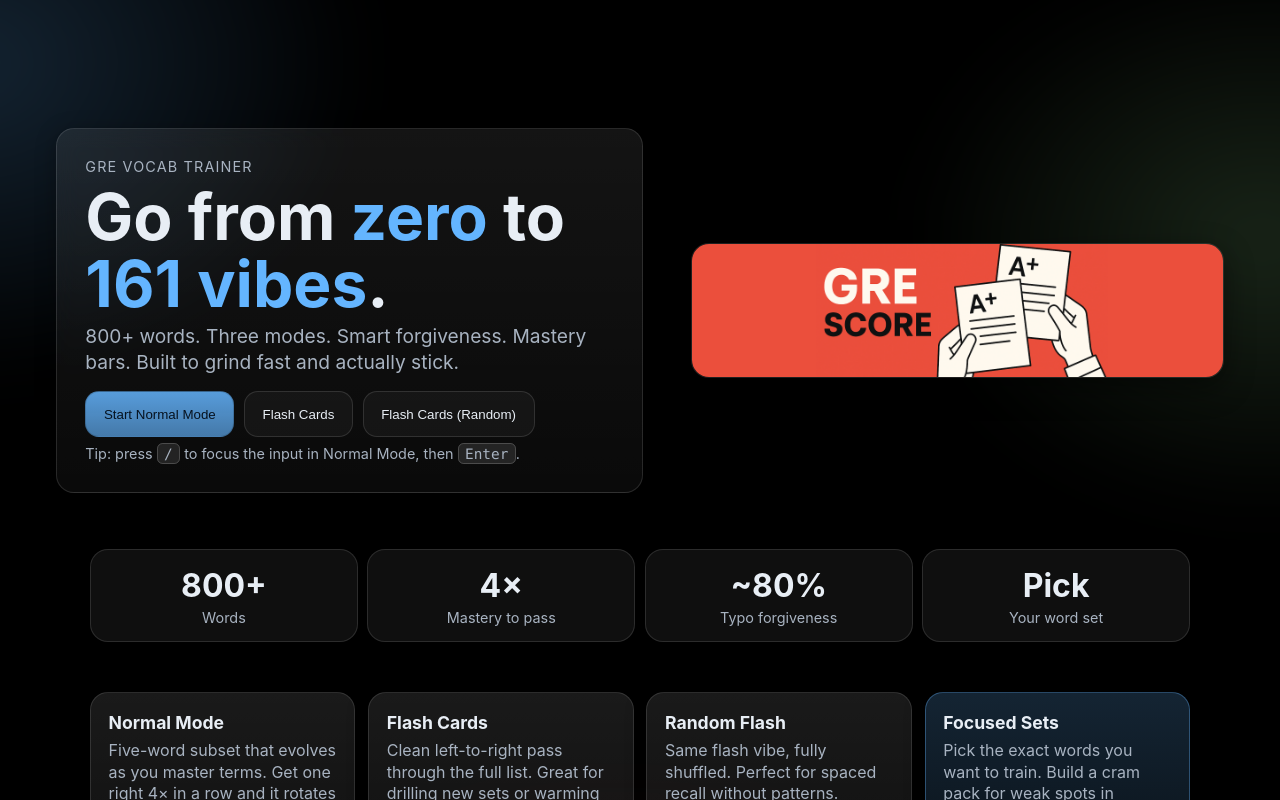
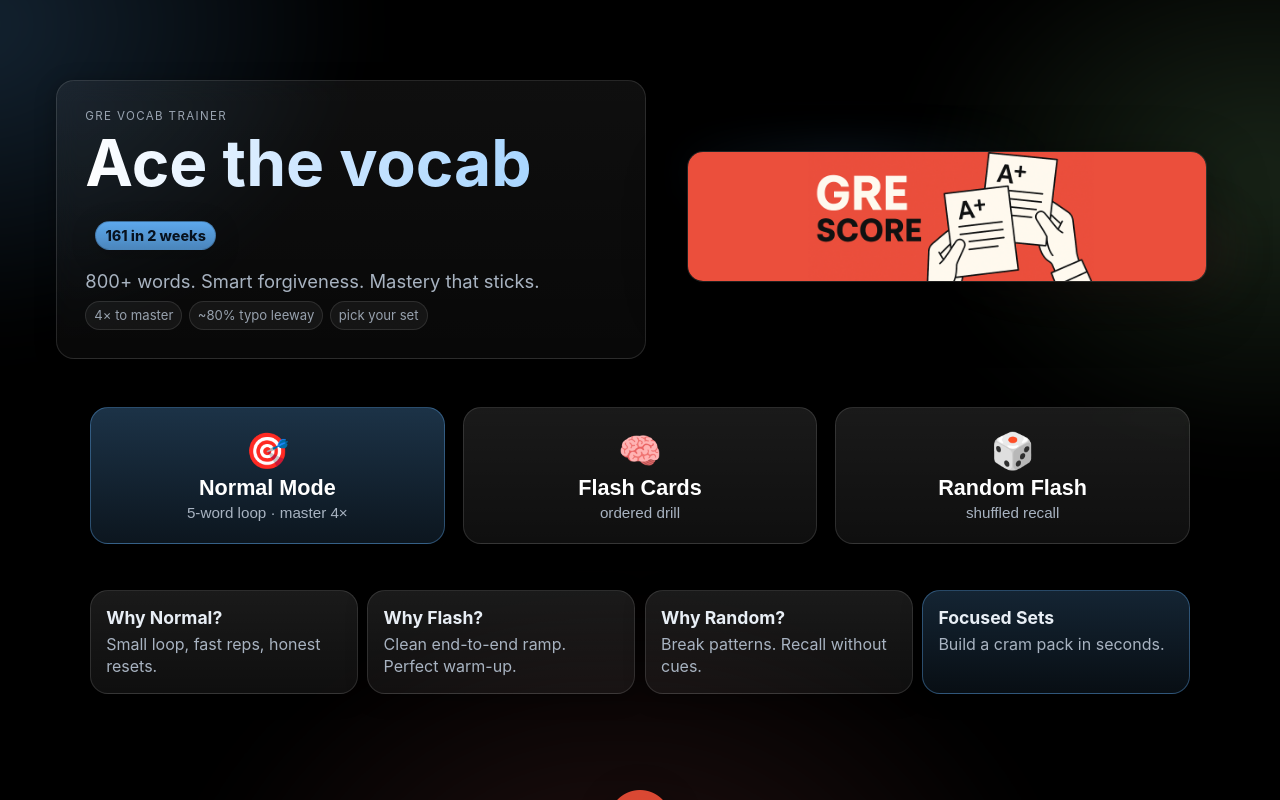
Before and after one commit to KallanFraser/GREVocabTester, a Next.js app in the folder Client/: page / in a window 1280 px wide. Built offline with nearby package versions, Linux system fonts and the light colour scheme.

Commit message:
Second Version

```diff
--- a/Client/app/page.jsx
+++ b/Client/app/page.jsx
@@ -16,116 +16,88 @@
 
 	return (
 		<main id="home-landing">
-			{/* Animated backdrop (pure CSS) */}
 			<div className="home-bg" aria-hidden="true" />
 
-			{/* Hero */}
-			<section className="home-hero">
+			{/* HERO — compact, punchy */}
+			<section className="home-hero home-hero--v2">
 				<div className="home-hero__content">
 					<div className="home-hero__eyebrow">GRE Vocab Trainer</div>
-					<h1 className="home-hero__title">
-						Go from <span>zero</span> to <span>161 vibes</span>.
+
+					<h1 className="home-hero__title home-hero__title--gradient">
+						Ace the vocab
+						<span className="home-badge">161 in 2 weeks</span>
 					</h1>
-					<p className="home-hero__subtitle">
-						800+ words. Three modes. Smart forgiveness. Mastery bars. Built to grind fast and
-						actually stick.
-					</p>
 
-					<div className="home-cta-row">
-						<button className="home-btn home-btn--primary" onClick={() => setMode("test")}>
-							Start Normal Mode
-						</button>
-						<button className="home-btn" onClick={() => setMode("practice")}>
-							Flash Cards
-						</button>
-						<button className="home-btn" onClick={() => setMode("learn")}>
-							Flash Cards (Random)
-						</button>
-					</div>
+					<p className="home-hero__subtitle">800+ words. Smart forgiveness. Mastery that sticks.</p>
 
-					<div className="home-kbd">
-						Tip: press <kbd>/</kbd> to focus the input in Normal Mode, then <kbd>Enter</kbd>.
+					<div className="home-hero__pills" aria-hidden="true">
+						<span>4× to master</span>
+						<span>~80% typo leeway</span>
+						<span>pick your set</span>
 					</div>
 				</div>
 
-				{/* Banner art */}
-				<div className="home-hero__media">
+				<div className="home-hero__media home-hero__media--frame">
 					<img
-						className="home-banner"
+						className="home-banner home-banner--float"
 						src="/images/GRETesterBanner.png"
-						alt="GRE SCORE banner with A+ cards"
+						alt="GRE SCORE banner"
 						decoding="async"
 					/>
 				</div>
 			</section>
 
-			{/* Value strip */}
-			<section className="home-strip">
-				<div className="home-chip">
-					<span className="home-chip__big">800+</span>
-					<span className="home-chip__label">Words</span>
-				</div>
-				<div className="home-chip">
-					<span className="home-chip__big">4×</span>
-					<span className="home-chip__label">Mastery to pass</span>
-				</div>
-				<div className="home-chip">
-					<span className="home-chip__big">~80%</span>
-					<span className="home-chip__label">Typo forgiveness</span>
-				</div>
-				<div className="home-chip">
-					<span className="home-chip__big">Pick</span>
-					<span className="home-chip__label">Your word set</span>
-				</div>
+			{/* Mode picker */}
+			<section className="home-modes" aria-label="Choose a mode">
+				<button className="mode-card mode-card--primary" onClick={() => setMode("test")}>
+					<div className="mode-emoji" aria-hidden>
+						🎯
+					</div>
+					<div className="mode-title">Normal Mode</div>
+					<div className="mode-sub">5-word loop · master 4×</div>
+				</button>
+
+				<button className="mode-card" onClick={() => setMode("practice")}>
+					<div className="mode-emoji" aria-hidden>
+						🧠
+					</div>
+					<div className="mode-title">Flash Cards</div>
+					<div className="mode-sub">ordered drill</div>
+				</button>
+
+				<button className="mode-card" onClick={() => setMode("learn")}>
+					<div className="mode-emoji" aria-hidden>
+						🎲
+					</div>
+					<div className="mode-title">Random Flash</div>
+					<div className="mode-sub">shuffled recall</div>
+				</button>
 			</section>
 
-			{/* Feature cards */}
-			<section className="home-grid">
+			{/* Mini details */}
+			<section className="home-grid home-grid--compact">
 				<article className="home-card">
-					<h3>Normal Mode</h3>
-					<p>
-						Five-word subset that evolves as you master terms. Get one right 4× in a row and it
-						rotates out. Miss? Bars reset. It’s honest.
-					</p>
-					<button className="home-card__btn" onClick={() => setMode("test")}>
-						Run it →
-					</button>
+					<h3>Why Normal?</h3>
+					<p>Small loop, fast reps, honest resets.</p>
 				</article>
-
 				<article className="home-card">
-					<h3>Flash Cards</h3>
-					<p>
-						Clean left-to-right pass through the full list. Great for drilling new sets or warming
-						up before a test block.
-					</p>
-					<button className="home-card__btn" onClick={() => setMode("practice")}>
-						Drill →
-					</button>
+					<h3>Why Flash?</h3>
+					<p>Clean end-to-end ramp. Perfect warm-up.</p>
 				</article>
-
 				<article className="home-card">
-					<h3>Random Flash</h3>
-					<p>Same flash vibe, fully shuffled. Perfect for spaced recall without patterns.</p>
-					<button className="home-card__btn" onClick={() => setMode("learn")}>
-						Shuffle →
-					</button>
+					<h3>Why Random?</h3>
+					<p>Break patterns. Recall without cues.</p>
 				</article>
-
 				<article className="home-card home-card--accent">
 					<h3>Focused Sets</h3>
-					<p>
-						Pick the exact words you want to train. Build a cram pack for weak spots in seconds.
-					</p>
-					<button className="home-card__btn" onClick={() => setMode("test")}>
-						Select in-app →
-					</button>
+					<p>Build a cram pack in seconds.</p>
 				</article>
 			</section>
 
-			{/* Social proof / minimal flex */}
+			{/* Footer note — small logo */}
 			<section className="home-footnote">
 				<img className="home-logo" src="/images/GREWebsiteLogo.png" alt="GRE logo" />
-				<p>Built to grind. No fluff. If you’re serious about scoring, this is the move.</p>
+				<p>Built to grind. No fluff.</p>
 			</section>
 		</main>
 	);
--- a/Client/styles/globals.css
+++ b/Client/styles/globals.css
@@ -7,7 +7,7 @@
 	/* Colors */
 	--bg: #000000;
 	--surface: rgba(59, 59, 59, 0);
-	--surface-strong: rgb(255, 255, 255);
+	--surface-strong: #ffffff;
 	--text: #e8eef5;
 	--muted: #a8b3c1;
 	--accent: #64b5ff;
@@ -53,7 +53,7 @@
 }
 
 body {
-	background: black;
+	background: var(--bg);
 	color: var(--text);
 	padding: 0;
 	margin: 0;
@@ -62,7 +62,7 @@
 	line-height: 1.35;
 }
 
-/* Reduce motion for users who prefer it */
+/* Accessibility: respect reduced motion */
 @media (prefers-reduced-motion: reduce) {
 	* {
 		animation: none !important;
@@ -70,12 +70,18 @@
 	}
 }
 
+/* Prevent stray horizontal scroll + 100vw traps */
+html,
+body {
+	overflow-x: hidden;
+}
+
 /* ==========================================================================
    Main Layout
    ========================================================================== */
 #main-section {
 	display: flex;
-	width: 100vw;
+	width: 100%;
 	flex-direction: column;
 	align-items: center;
 	gap: 6vh;
@@ -84,7 +90,7 @@
 }
 
 /* ==========================================================================
-   Current Word
+   Current Word (Test/Practice/Learn pages)
    ========================================================================== */
 #current-word {
 	display: flex;
@@ -99,14 +105,13 @@
 	border-radius: var(--r-lg);
 	box-shadow: var(--shadow-1);
 }
-
 #current-word h1 {
+	font-size: --fs-xxl;
 	font-size: var(--fs-xxl);
 	margin: 0;
 	letter-spacing: 0.02em;
 	text-shadow: 0 2px 18px rgba(123, 191, 255, 0.12);
 }
-
 #current-word h2 {
 	font-size: var(--fs);
 	margin: 0;
@@ -122,7 +127,6 @@
 	margin: 1rem 0 0.75rem;
 	gap: 0.65rem;
 }
-
 .tracker-bars li {
 	width: clamp(3rem, 8vw, 5rem);
 	height: 1rem;
@@ -131,14 +135,13 @@
 	list-style: none;
 	outline: 1px solid rgba(255, 255, 255, 0.08);
 }
-
 .tracker-bars li.green {
 	background-color: var(--success);
 	outline: 1px solid rgba(0, 0, 0, 0.15);
 }
 
 /* ==========================================================================
-   Answer Section (free-response and multiple-choice container)
+   Answer Section (free-response + multiple choice container)
    ========================================================================== */
 #answer-section {
 	display: flex;
@@ -148,7 +151,7 @@
 	gap: 1rem;
 }
 
-/* ---------------- Free-response form ---------------- */
+/* Free-response form */
 #form-section {
 	display: flex;
 	flex-wrap: wrap;
@@ -161,7 +164,6 @@
 	padding: 0.6rem;
 	box-shadow: var(--shadow-1);
 }
-
 #form-section input {
 	padding: 0.9rem 1rem;
 	border-radius: var(--r-md);
@@ -173,12 +175,10 @@
 	color: var(--text);
 	transition: box-shadow 160ms ease, border-color 160ms ease;
 }
-
 #form-section input:focus {
 	border-color: rgba(100, 181, 255, 0.6);
 	box-shadow: 0 0 0 3px rgba(100, 181, 255, 0.25);
 }
-
 #form-section button {
 	padding: 0.9rem 1.1rem;
 	border-radius: var(--r-md);
@@ -189,18 +189,15 @@
 	cursor: pointer;
 	transition: transform 160ms ease, box-shadow 160ms ease, background 160ms ease;
 }
-
 #form-section button:hover {
 	transform: translateY(-1px);
 	box-shadow: var(--shadow-1);
-	background: rgb(54, 54, 54);
 }
-
 #form-section button:active {
 	transform: translateY(0);
 }
 
-/* ---------------- Alert message ---------------- */
+/* Alert message */
 #alert-message {
 	font-size: clamp(1.6rem, 3vw, 2.5rem);
 	text-align: center;
@@ -209,14 +206,13 @@
 }
 
 /* ==========================================================================
-   Feedback Section (full definition + example)
+   Feedback Section (definition + example)
    ========================================================================== */
 #feedback-section {
 	font-size: clamp(1.1rem, 2.1vw, 1.35rem);
 	max-width: 900px;
 	text-align: center;
 	letter-spacing: 0.02rem;
-	font-family: Inter, "Segoe UI", Tahoma, Geneva, Verdana, sans-serif;
 	color: var(--muted);
 	background: var(--surface);
 	backdrop-filter: blur(var(--blur));
@@ -225,7 +221,6 @@
 	padding: var(--pad);
 	box-shadow: var(--shadow-1);
 }
-
 #full-definition p {
 	margin: 0 0 1.25rem;
 }
@@ -238,22 +233,20 @@
    ========================================================================== */
 #choose-words {
 	position: fixed;
-	bottom: 0;
-	margin-bottom: 2vw;
+	bottom: 2vh;
+	margin-bottom: 0;
 }
-
 #choose-words button {
 	padding: 0.8rem 1.1rem;
 	border-radius: var(--r-md);
 	border: none;
 	font-size: var(--fs);
-	background: rgb(49, 49, 49, 0.25);
+	background: rgba(49, 49, 49, 0.25);
 	backdrop-filter: blur(var(--blur));
 	cursor: pointer;
 	transition: transform 160ms ease, box-shadow 160ms ease, background 160ms ease;
-	color: white;
+	color: #fff;
 }
-
 #choose-words button:hover {
 	transform: translateY(-1px);
 	box-shadow: var(--shadow-1);
@@ -274,55 +267,47 @@
 	border: 1px solid rgba(255, 255, 255, 0.12);
 	box-shadow: var(--shadow-2);
 }
-
 /* 3 columns, fill top→bottom first */
 #overlay {
 	column-count: 3;
 	column-gap: 1.2rem;
 	width: 100%;
 }
-
 /* make table behave like a flowing list for columns */
 #overlay table,
 #overlay table tbody {
-	display: block; /* let rows become column items */
+	display: block;
 }
-
 #overlay table tr {
-	display: block; /* each row = one item in the column */
-	break-inside: avoid; /* don't split a row across columns */
+	display: block;
+	break-inside: avoid;
 	padding: 0.5rem 0.6rem;
+	margin-bottom: 0.35rem;
 	border-radius: var(--r-sm);
 	transition: background-color 140ms ease-in-out;
-	margin-bottom: 0.35rem; /* spacing between items */
 }
-
 #overlay table tr:hover {
 	background-color: rgba(255, 255, 255, 0.06);
 }
-
 #overlay table td {
-	display: inline-block; /* word + checkbox inline within the row */
-	padding: 0.25rem 0.25rem;
+	display: inline-block;
+	padding: 0.25rem;
 	vertical-align: middle;
 	font-size: var(--fs);
 	color: var(--text);
 }
-
 .word-data {
-	width: calc(100% - 2.6rem); /* leave room for the checkbox */
+	width: calc(100% - 2.6rem);
 	overflow: hidden;
 	text-overflow: ellipsis;
 	white-space: nowrap;
 }
-
 .word-checkbox {
 	transform: scale(1.4);
 	margin-left: 0.25rem;
 	accent-color: var(--accent);
 }
-
-/* Responsive: drop to 2 cols on tablets, 1 col on phones */
+/* Responsive columns */
 @media (max-width: 1024px) {
 	#overlay {
 		column-count: 2;
@@ -334,9 +319,7 @@
 	}
 }
 
-/* ==========================================================================
-   Buttons Section (inside overlay)
-   ========================================================================== */
+/* Buttons inside overlay */
 .buttons-section {
 	width: 100%;
 	display: flex;
@@ -344,7 +327,6 @@
 	gap: 0.6rem;
 	margin: 0.25rem 0 0.6rem;
 }
-
 .buttons-section button {
 	padding: 0.7rem 1rem;
 	border-radius: var(--r-md);
@@ -355,7 +337,6 @@
 	cursor: pointer;
 	transition: transform 140ms ease, box-shadow 140ms ease, background 140ms ease;
 }
-
 .buttons-section button:hover {
 	transform: translateY(-1px);
 	box-shadow: var(--shadow-1);
@@ -372,7 +353,6 @@
 	z-index: 1000;
 	pointer-events: none;
 }
-
 .popup-message {
 	background: rgba(8, 12, 18, 0.85);
 	color: var(--text);
@@ -384,19 +364,18 @@
 }
 
 /* ==========================================================================
-   Menu / Landing Page
+   Menu / Landing (generic, not the new Home)
    ========================================================================== */
 #menu {
 	display: flex;
 	flex-direction: column;
 	align-items: center;
 	width: 100%;
-	gap: 2.2rem;
-	margin-top: 16vh;
+	gap: 1.6rem;
+	margin-top: 12vh;
 	text-align: center;
 	padding-inline: 1.2rem;
 }
-
 .menu-card {
 	width: min(900px, 92vw);
 	display: flex;
@@ -411,16 +390,13 @@
 	box-shadow: var(--shadow-1);
 	margin-top: 15vh;
 }
-
 .menu-title h1 {
 	font-size: var(--fs-xl);
 	margin: 0;
 }
-
 .menu-title p {
 	margin: 0;
 	color: var(--muted);
-	font-family: Inter, "Segoe UI", Tahoma, Geneva, Verdana, sans-serif;
 	letter-spacing: 0.01rem;
 }
 
@@ -433,18 +409,16 @@
 	border-radius: var(--r-md);
 	border: none;
 	font-size: var(--fs);
-	background: rgb(49, 49, 49, 0.25);
+	background: rgba(49, 49, 49, 0.25);
 	color: var(--text);
 	cursor: pointer;
 	transition: transform 140ms ease, box-shadow 140ms ease, background 140ms ease;
 }
-
 .button-like:hover,
 .answer-button:hover {
 	transform: translateY(-1px);
 	box-shadow: var(--shadow-1);
 }
-
 .button-like:focus-visible,
 .answer-button:focus-visible,
 #form-section input:focus-visible {
@@ -453,41 +427,19 @@
 	border-color: rgba(100, 181, 255, 0.6);
 }
 
-.menu-buttons {
-	display: grid;
-	gap: 0.8rem;
-	grid-template-columns: repeat(3, minmax(160px, 1fr));
-	width: 100%;
-}
-
-@media (max-width: 820px) {
-	.menu-buttons {
-		grid-template-columns: 1fr;
-	}
-}
-
-/* Back button shares the same style via .button-like */
-.back-button {
-}
-
-/* ==========================================================================
-   Answer Buttons (states)
-   ========================================================================== */
+/* Answer Buttons (states) */
 .answer-button.correct {
 	background: linear-gradient(180deg, rgba(126, 186, 122, 0.95), rgba(126, 186, 122, 0.8));
 	border-color: rgba(0, 0, 0, 0.2);
 	color: #0d1a0d;
 }
-
 .answer-button.incorrect {
 	background: linear-gradient(180deg, rgba(229, 115, 115, 0.95), rgba(229, 115, 115, 0.85));
 	border-color: rgba(0, 0, 0, 0.2);
 	color: #1a0d0d;
 }
 
-/* ==========================================================================
-   Flash-card Grid (multiple choice layout)
-   ========================================================================== */
+/* Flash-card Grid (multiple choice layout) */
 .answer-section {
 	display: grid;
 	grid-template-columns: repeat(2, minmax(280px, 1fr));
@@ -495,7 +447,6 @@
 	width: min(980px, 92vw);
 	margin: 0 auto;
 }
-
 .answer-section .answer-button {
 	width: 100%;
 	text-align: left;
@@ -505,8 +456,6 @@
 	line-height: 1.45;
 	border-radius: var(--r-lg);
 }
-
-/* Mobile: stack */
 @media (max-width: 640px) {
 	.answer-section {
 		grid-template-columns: 1fr;
@@ -518,41 +467,19 @@
 	}
 }
 
-/* 1) Kill horizontal overflow that cascades into vertical scroll */
-html,
-body {
-	overflow-x: hidden;
-}
-
-/* 2) Stop the 100vw scrollbar trap */
-#main-section {
-	width: 100%; /* was 100vw */
-}
-
-/* 3) Fix the fixed button spacing */
-#choose-words {
-	position: fixed;
-	bottom: 2vh; /* use bottom offset */
-	margin-bottom: 0; /* was 2vw */
-}
-
-/* 4) (Optional) Trim landing spacing to avoid tiny overflow on short screens */
-#menu {
-	margin-top: 12vh; /* was 16vh */
-	gap: 1.6rem; /* was 2.2rem */
-}
-
-/* ===================== HOME LANDING (scoped) ===================== */
+/* ==========================================================================
+   HOME LANDING (scoped, v3) — only affects the new Home page
+   ========================================================================== */
 #home-landing {
 	position: relative;
 	min-height: 100dvh;
 	overflow: clip;
 	display: grid;
-	gap: 5vh;
+	gap: 4vh;
 	padding: clamp(16px, 3vw, 32px);
 }
 
-/* animated soft-gradient background */
+/* Animated soft-gradient background */
 #home-landing .home-bg {
 	position: absolute;
 	inset: -20vmax;
@@ -580,144 +507,175 @@
 	z-index: 1;
 	display: grid;
 	grid-template-columns: 1.1fr 1fr;
-	gap: clamp(20px, 4vw, 48px);
+	gap: clamp(16px, 3.2vw, 48px);
 	align-items: center;
 	width: min(1200px, 96%);
-	margin: 12vh auto 2vh;
+	margin: 6vh auto 0;
 }
-
 @media (max-width: 980px) {
 	#home-landing .home-hero {
 		grid-template-columns: 1fr;
-		margin-top: 10vh;
+	}
+	#home-landing .home-hero__media--frame {
+		order: -1;
+	} /* banner first on mobile */
+}
+
+#home-landing .home-hero__content {
+	padding: clamp(16px, 3vw, 28px);
+	border-radius: var(--r-lg);
+	background: linear-gradient(180deg, rgba(255, 255, 255, 0.06), rgba(255, 255, 255, 0.03));
+	border: 1px solid rgba(255, 255, 255, 0.12);
+	backdrop-filter: blur(12px);
+	box-shadow: var(--shadow-1);
+}
+#home-landing .home-hero__eyebrow {
+	color: var(--muted);
+	letter-spacing: 0.12em;
+	text-transform: uppercase;
+	font-size: clamp(0.7rem, 0.9vw, 0.8rem);
+	margin-bottom: 0.25rem;
+	opacity: 0.9;
+}
+#home-landing .home-hero__title {
+	margin: 0 0 0.35rem 0;
+	line-height: 1.05;
+	font-size: clamp(2.2rem, 5.2vw, 4rem);
+}
+#home-landing .home-hero__title--gradient {
+	background: linear-gradient(92deg, #fff 0%, #cfe7ff 40%, #9bd0ff 100%);
+	-webkit-background-clip: text;
+	background-clip: text;
+	color: transparent;
+}
+#home-landing .home-badge {
+	display: inline-block;
+	margin-left: 0.6rem;
+	padding: 0.36rem 0.6rem;
+	font-size: clamp(0.75rem, 1.2vw, 0.9rem);
+	font-weight: 800;
+	color: #06121f;
+	background: linear-gradient(180deg, rgba(100, 181, 255, 0.92), rgba(100, 181, 255, 0.72));
+	border: 1px solid rgba(0, 0, 0, 0.2);
+	border-radius: 999px;
+	vertical-align: middle;
+	box-shadow: 0 6px 24px rgba(0, 0, 0, 0.25);
+}
+#home-landing .home-hero__subtitle {
+	color: var(--muted);
+	margin: 0.35rem 0 0.5rem 0;
+	font-size: clamp(1rem, 1.6vw, 1.15rem);
+	line-height: 1.35;
+}
+#home-landing .home-hero__pills {
+	display: flex;
+	flex-wrap: wrap;
+	gap: 0.4rem;
+	opacity: 0.9;
+}
+#home-landing .home-hero__pills span {
+	padding: 0.28rem 0.5rem;
+	border-radius: 999px;
+	border: 1px solid rgba(255, 255, 255, 0.12);
+	background: rgba(255, 255, 255, 0.06);
+	color: var(--muted);
+	font-size: clamp(0.72rem, 1.1vw, 0.82rem);
+	backdrop-filter: blur(6px);
+}
+
+/* HERO media */
+#home-landing .home-hero__media--frame {
+	position: relative;
+}
+#home-landing .home-hero__media--frame::before {
+	content: "";
+	position: absolute;
+	inset: -10px;
+	border-radius: 18px;
+	background: radial-gradient(60% 60% at 30% 20%, rgba(100, 181, 255, 0.15), transparent 60%),
+		radial-gradient(60% 60% at 80% 70%, rgba(229, 115, 115, 0.12), transparent 60%);
+	filter: blur(22px);
+	z-index: 0;
+}
+#home-landing .home-banner {
+	width: 100%;
+	max-width: 520px;
+	position: relative;
+	z-index: 1;
+	border-radius: 16px;
+	border: 1px solid rgba(255, 255, 255, 0.12);
+	background: rgba(0, 0, 0, 0.25);
+	box-shadow: 0 20px 60px rgba(0, 0, 0, 0.45);
+	transform: translateZ(0);
+	transition: transform 0.35s ease, box-shadow 0.35s ease;
+}
+#home-landing .home-banner:hover {
+	transform: translateY(-4px) rotate(-0.6deg) scale(1.01);
+	box-shadow: 0 26px 80px rgba(0, 0, 0, 0.55);
+}
+
+/* Mode picker */
+#home-landing .home-modes {
+	position: relative;
+	z-index: 1;
+	width: min(1100px, 96%);
+	margin: 2vh auto 1vh;
+	display: grid;
+	grid-template-columns: repeat(3, 1fr);
+	gap: clamp(10px, 1.6vw, 18px);
+}
+@media (max-width: 880px) {
+	#home-landing .home-modes {
+		grid-template-columns: 1fr;
 	}
 }
 
-.home-hero__content {
-	background: linear-gradient(180deg, rgba(255, 255, 255, 0.08), rgba(255, 255, 255, 0.04));
+#home-landing .mode-card {
+	display: grid;
+	grid-template-rows: auto auto auto;
+	align-content: center;
+	justify-items: center;
+	text-align: center;
+	gap: 0.25rem;
+	padding: clamp(16px, 2.4vw, 22px);
+	border-radius: 18px;
 	border: 1px solid rgba(255, 255, 255, 0.12);
-	backdrop-filter: blur(12px);
-	box-shadow: var(--shadow-1);
-	padding: clamp(16px, 3vw, 28px);
-	border-radius: var(--r-lg);
+	background: linear-gradient(180deg, rgba(255, 255, 255, 0.1), rgba(255, 255, 255, 0.06));
+	backdrop-filter: blur(8px);
+	cursor: pointer;
+	transition: transform 0.12s ease, box-shadow 0.12s ease, border-color 0.12s ease;
+	color: #fff; /* ensure contrast on dark bg */
+}
+#home-landing .mode-card:hover {
+	transform: translateY(-2px);
+	box-shadow: 0 8px 28px rgba(0, 0, 0, 0.35);
+	border-color: rgba(255, 255, 255, 0.22);
+}
+#home-landing .mode-card--primary {
+	background: linear-gradient(180deg, rgba(100, 181, 255, 0.28), rgba(100, 181, 255, 0.12));
+	border-color: rgba(100, 181, 255, 0.35);
+}
+#home-landing .mode-emoji {
+	font-size: clamp(1.6rem, 3.4vw, 2.2rem);
+}
+#home-landing .mode-title {
+	font-weight: 800;
+	font-size: clamp(1.1rem, 2.2vw, 1.35rem);
+	line-height: 1.1;
+}
+#home-landing .mode-sub {
+	color: var(--muted);
+	font-size: clamp(0.88rem, 1.6vw, 0.95rem);
 }
 
-.home-hero__eyebrow {
-	color: var(--muted);
-	letter-spacing: 0.08em;
-	text-transform: uppercase;
-	font-size: var(--fs-xs);
-	margin-bottom: 0.4rem;
-}
-
-.home-hero__title {
-	font-size: clamp(2.2rem, 5.2vw, 4rem);
-	margin: 0 0 0.4rem 0;
-	line-height: 1.05;
-}
-.home-hero__title span {
-	color: var(--accent);
-}
-
-.home-hero__subtitle {
-	margin: 0 0 1rem 0;
-	color: var(--muted);
-	font-size: clamp(1.02rem, 1.6vw, 1.2rem);
-}
-
-.home-cta-row {
-	display: flex;
-	flex-wrap: wrap;
-	gap: 0.6rem;
-	margin: 0.6rem 0 0.4rem 0;
-}
-.home-btn {
-	padding: 0.9rem 1.1rem;
-	border-radius: var(--r-md);
-	border: 1px solid rgba(255, 255, 255, 0.12);
-	background: rgba(49, 49, 49, 0.28);
-	color: var(--text);
-	cursor: pointer;
-	transition: transform 0.14s ease, box-shadow 0.14s ease, background 0.14s ease;
-}
-.home-btn:hover {
-	transform: translateY(-1px);
-	box-shadow: var(--shadow-1);
-}
-.home-btn--primary {
-	background: linear-gradient(180deg, rgba(100, 181, 255, 0.85), rgba(100, 181, 255, 0.65));
-	color: #06121f;
-	border-color: rgba(0, 0, 0, 0.18);
-}
-
-.home-kbd {
-	margin-top: 0.4rem;
-	font-size: var(--fs-xs);
-	color: var(--muted);
-}
-.home-kbd kbd {
-	font-family: ui-monospace, SFMono-Regular, Menlo, Consolas, monospace;
-	background: rgba(255, 255, 255, 0.1);
-	padding: 0.1rem 0.4rem;
-	border-radius: 0.35rem;
-	border: 1px solid rgba(255, 255, 255, 0.18);
-}
-
-/* HERO media */
-.home-hero__media {
-	display: grid;
-	place-items: center;
-}
-.home-banner {
-	width: 100%;
-	max-width: 680px;
-	border-radius: var(--r-lg);
-	box-shadow: var(--shadow-2);
-	border: 1px solid rgba(255, 255, 255, 0.12);
-	background: rgba(0, 0, 0, 0.25);
-}
-
-/* Strip */
-#home-landing .home-strip {
-	z-index: 1;
-	display: grid;
-	grid-auto-flow: column;
-	grid-auto-columns: minmax(160px, 1fr);
-	gap: 0.6rem;
-	width: min(1100px, 96%);
-	margin: 0 auto;
-}
-@media (max-width: 820px) {
-	#home-landing .home-strip {
-		grid-auto-flow: row;
-	}
-}
-.home-chip {
-	display: grid;
-	place-items: center;
-	padding: 0.9rem;
-	border-radius: var(--r-lg);
-	background: rgba(255, 255, 255, 0.06);
-	border: 1px solid rgba(255, 255, 255, 0.12);
-	backdrop-filter: blur(8px);
-}
-.home-chip__big {
-	font-size: clamp(1.4rem, 2.8vw, 2rem);
-	font-weight: 700;
-}
-.home-chip__label {
-	color: var(--muted);
-	font-size: var(--fs-xs);
-}
-
-/* Feature grid */
+/* Mini details */
 #home-landing .home-grid {
 	z-index: 1;
 	width: min(1100px, 96%);
-	margin: 0.6rem auto 6vh;
+	margin: 6px auto 4vh;
 	display: grid;
+	gap: 0.6rem;
 	grid-template-columns: repeat(4, 1fr);
-	gap: 0.8rem;
 }
 @media (max-width: 1100px) {
 	#home-landing .home-grid {
@@ -729,35 +687,22 @@
 		grid-template-columns: 1fr;
 	}
 }
-
-.home-card {
-	padding: 1.1rem;
+#home-landing .home-card {
+	padding: 0.95rem;
 	border-radius: var(--r-lg);
 	background: linear-gradient(180deg, rgba(255, 255, 255, 0.1), rgba(255, 255, 255, 0.06));
 	border: 1px solid rgba(255, 255, 255, 0.12);
 	box-shadow: var(--shadow-1);
 }
-.home-card h3 {
-	margin: 0 0 0.35rem 0;
+#home-landing .home-card h3 {
+	margin: 0 0 0.3rem 0;
 	font-size: 1.1rem;
 }
-.home-card p {
-	margin: 0 0 0.6rem 0;
+#home-landing .home-card p {
+	margin: 0;
 	color: var(--muted);
 }
-.home-card__btn {
-	padding: 0.65rem 0.9rem;
-	border-radius: var(--r-md);
-	border: 1px solid rgba(255, 255, 255, 0.12);
-	background: rgba(49, 49, 49, 0.28);
-	color: var(--text);
-	cursor: pointer;
-}
-.home-card__btn:hover {
-	transform: translateY(-1px);
-	box-shadow: var(--shadow-1);
-}
-.home-card--accent {
+#home-landing .home-card--accent {
 	background: linear-gradient(180deg, rgba(100, 181, 255, 0.2), rgba(100, 181, 255, 0.08));
 	border-color: rgba(100, 181, 255, 0.35);
 }
@@ -768,11 +713,11 @@
 	display: grid;
 	place-items: center;
 	gap: 0.6rem;
-	margin-bottom: 6vh;
+	margin: 32px 0 6vh;
 	color: var(--muted);
 	text-align: center;
 }
-.home-logo {
+#home-landing .home-logo {
 	width: 64px;
 	height: 64px;
 	object-fit: contain;
```
